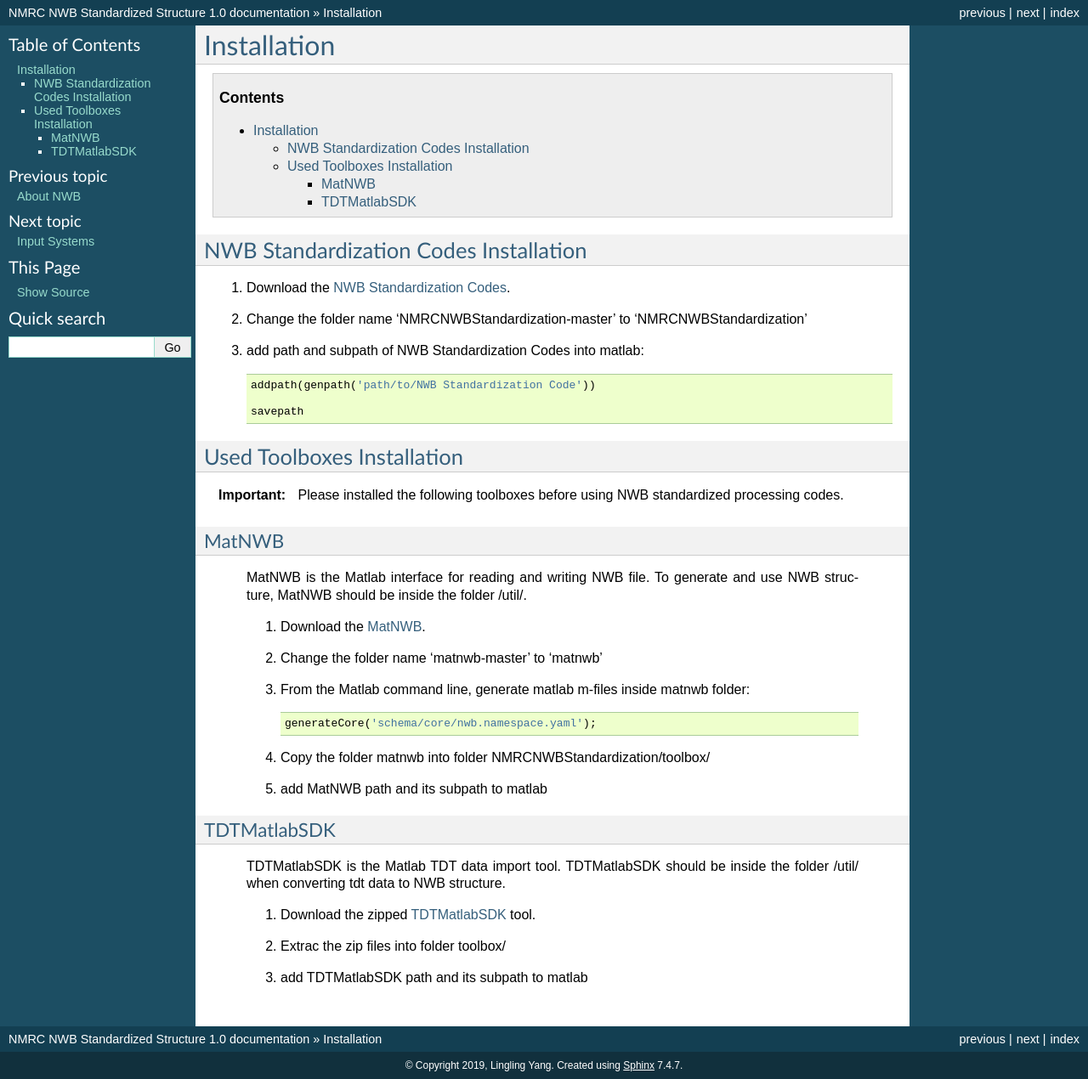
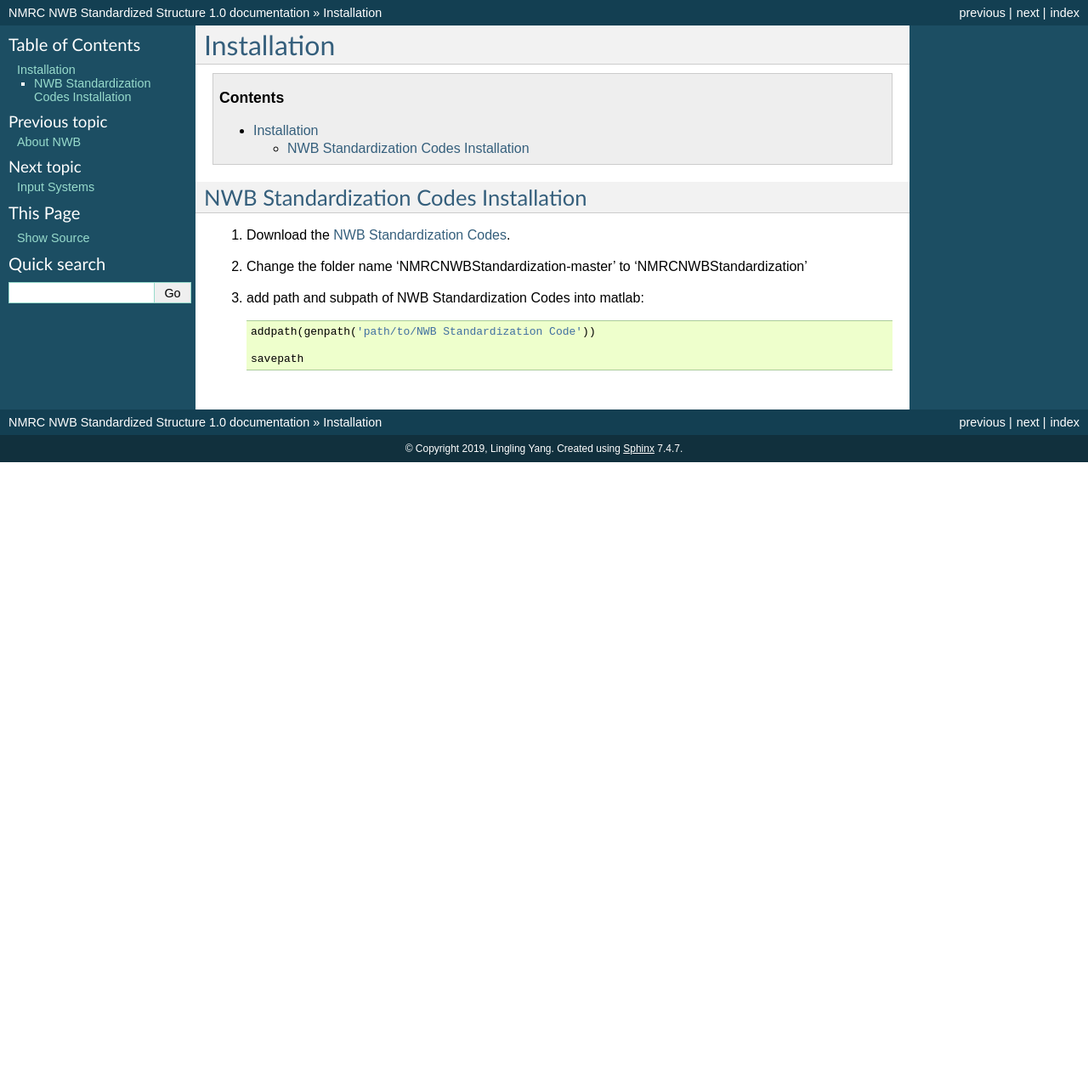
Before and after one commit to yangll0620/NMRCNWBStandardization, a Sphinx documentation site: the page built from docs/installation.rst, in a window 1280 px wide. Shown: the whole page at 85% size. Built offline with Sphinx 7.4.7, drawn with Linux system fonts in a browser that asks for light colours; after the commit the page ends 900 px from its top, so only the background shows below that.

Commit message:
no need install used toolboxesin docs installation

```diff
--- a/docs/installation.rst
+++ b/docs/installation.rst
@@ -17,51 +17,3 @@ NWB Standardization Codes Installation
 	addpath(genpath('path/to/NWB Standardization Code'))
 
 	savepath
-
-
-
-Used Toolboxes Installation
----------------------------
-
-.. IMPORTANT::
-
-	Please installed the following toolboxes before using NWB standardized processing codes.
-
-.. _installmatnwb-label:
-
-MatNWB
-^^^^^^
-
-	MatNWB is the Matlab interface for reading and writing NWB file. To generate and use NWB structure, MatNWB should be inside the folder /util/.
-
-	#. Download the `MatNWB`_.
-
-		.. _MatNWB: https://github.com/NeurodataWithoutBorders/matnwb
-
-	#. Change the folder name 'matnwb-master' to 'matnwb'
-
-	#. From the Matlab command line, generate matlab m-files inside matnwb folder::
-
-		generateCore('schema/core/nwb.namespace.yaml');
-
-	#. Copy the folder matnwb into folder NMRCNWBStandardization/toolbox/
-
-
-	#. add MatNWB path and its subpath to matlab
-
-
-.. _installTDTMatSDK-label:
-
-TDTMatlabSDK
-^^^^^^^^^^^^
-
-	TDTMatlabSDK is the Matlab TDT data import tool. TDTMatlabSDK should be inside the folder /util/ when converting tdt data to NWB structure.
-
-	#. Download the zipped `TDTMatlabSDK`_ tool.
-
-		.. _TDTMatlabSDK: https://www.tdt.com/support/examples/TDTMatlabSDK.zip
-
-	#. Extrac the zip files into folder toolbox/
-
-
-	#. add TDTMatlabSDK path and its subpath to matlab
```
Also changed, not shown: docs/installation_requireToolboxes.rst (added, +67 -0 lines).
